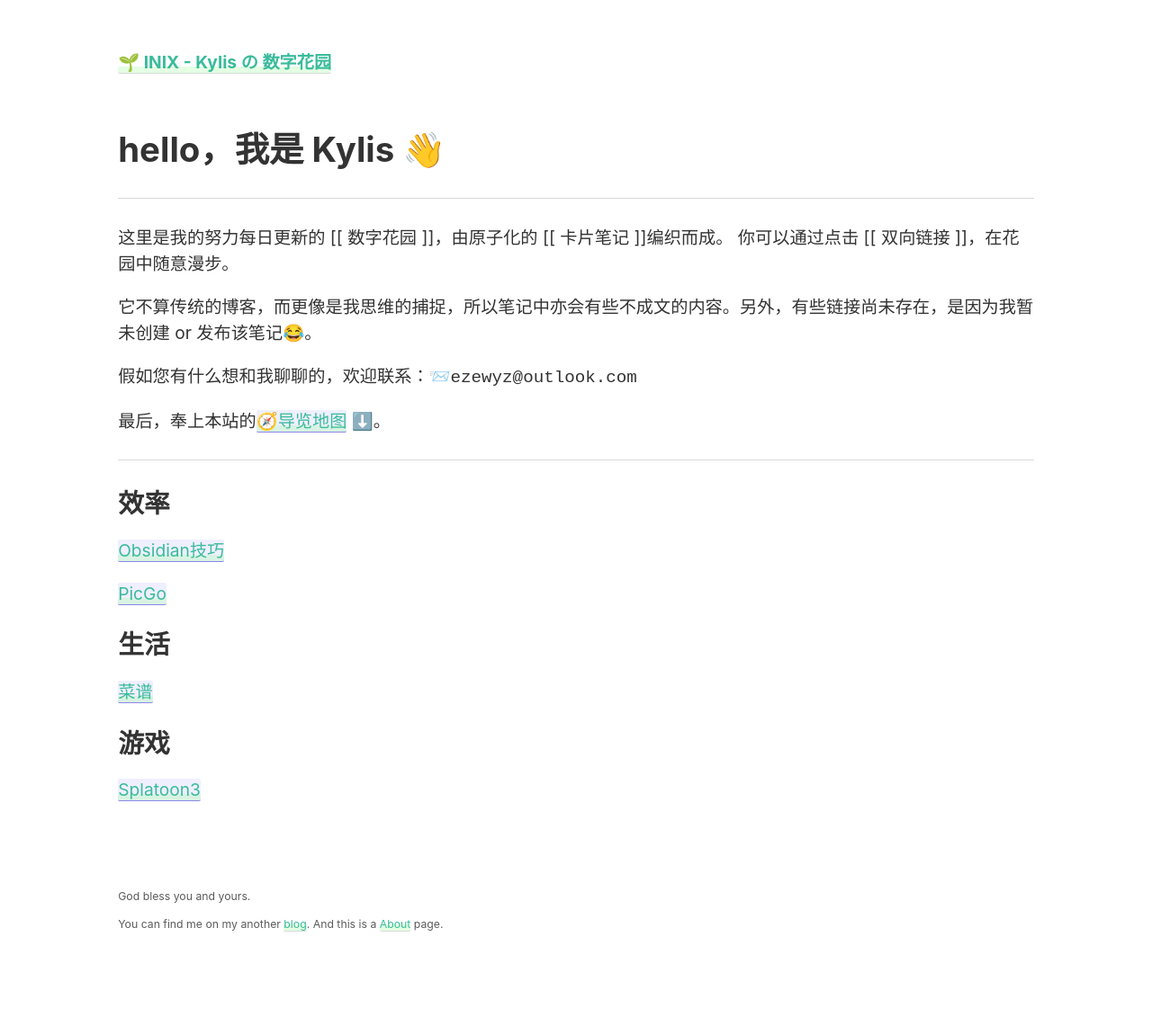
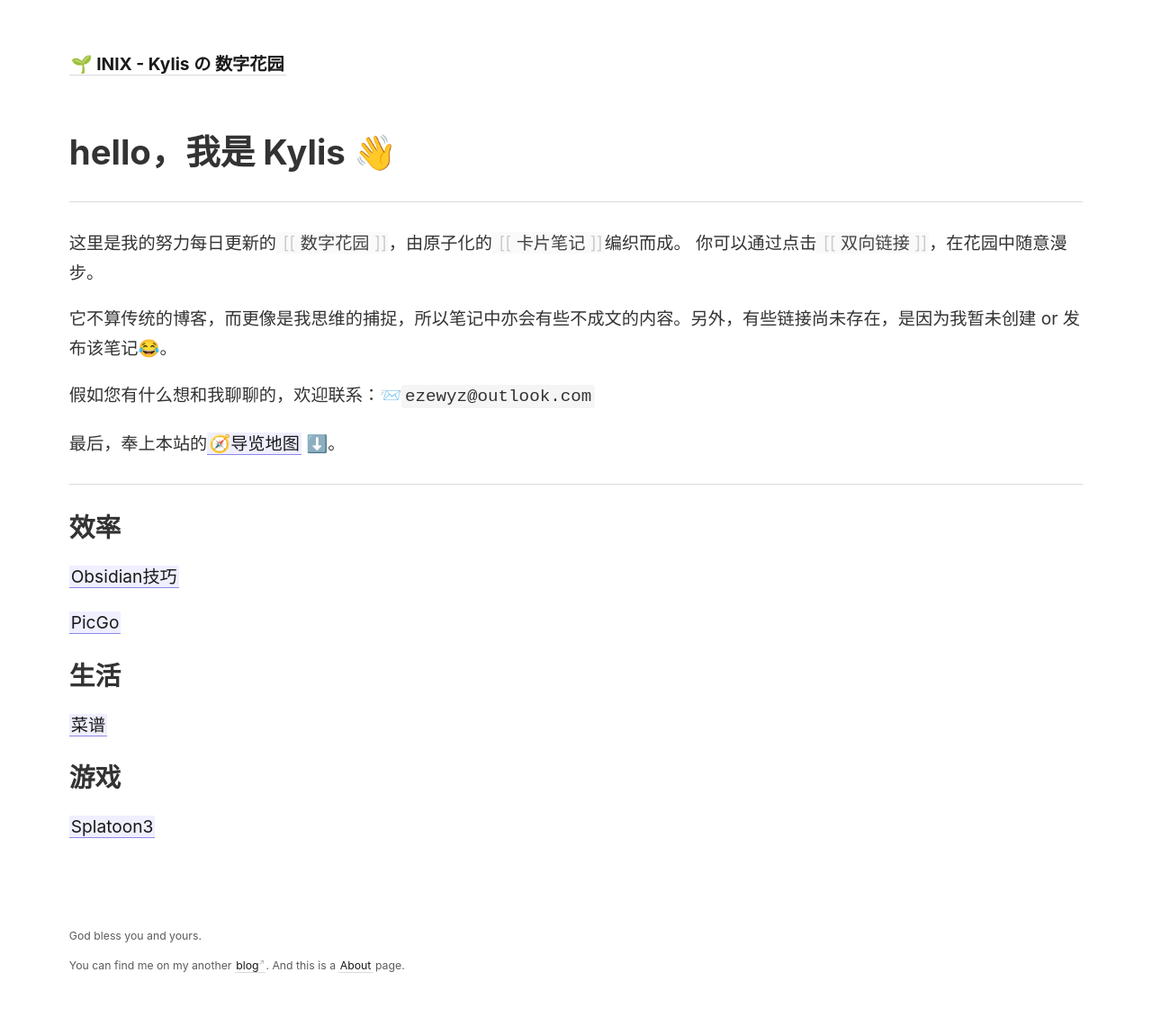
Before and after one commit to kylisss/dg, a Jekyll site: the page built from _pages/index.md, in a window 1280 px wide. Shown: the whole page at 90% size. Built offline with Jekyll 4.4.1, drawn with Linux system fonts in a browser that asks for light colours; before the commit the page ends 1104 px from its top, so only the background shows below that.

Commit message:
Update _style.scss

```diff
--- a/_sass/_style.scss
+++ b/_sass/_style.scss
@@ -1,9 +1,8 @@
-$color-primary: hsl(165°, 53%, 48%);
-$color-link-hover: hsl(163°, 87%, 72%);
+$color-primary: hsl(0, 0%, 10%);
 $color-text: hsl(0, 0%, 20%);
 $color-subtext: hsl(0, 0%, 30%);
 $color-border: hsl(0, 0%, 85%);
-$color-box-background: hsl(202°, 33%, 95%);
+$color-box-background: mix($color-primary, white, 4%);
 $border-radius: 4px;
 $font-family: -apple-system, BlinkMacSystemFont, Segoe UI, Helvetica, Arial,
   sans-serif, Apple Color Emoji, Segoe UI Emoji, Segoe UI Symbol;
@@ -12,12 +11,12 @@ body {
   box-sizing: content-box;
   font-family: $font-family;
   margin: 0 auto;
-  line-height: 1.5;
+  line-height: 1.7;
   padding: 4vh 6vw;
   overflow-x: hidden;
   color: $color-text;
   font-size: 1rem;
-  max-width: 53em;
+  max-width: 63em;
 
   @media (min-width: 820px) {
     font-size: 1.2rem;
@@ -28,6 +27,8 @@ time {
   display: block;
   color: $color-subtext;
   margin: 0.5em 0 1em;
+  font-weight: 200;
+  font-size: 80%;
 }
 
 footer {
@@ -77,33 +78,36 @@ h6 {
 }
 
 a {
+  transition: background 300ms;
+  padding: 0 0.1em;
   text-decoration: none;
-  box-shadow: inset 0 -7px 0 rgba(147,255,145,.25);
-  transition: all .1s ease-in;
   border-bottom: 1px solid $color-border;
   color: $color-primary;
-  border-radius: 2px;
   &:hover {
-    // color: black !important;
-    box-shadow: inset 0 -24px 0 rgba(147,255,145,.25);
+    color: black !important;
+    background: #fffaf1;
+  }
+  &:after {
+    position: relative;
+    top: -0.5em;
+    font-size: 0.7em;
+    content: "↗";
+    color: #aaaaaa;
+  }
+  &.internal-link:after,
+  &.footnote:after,
+  &.reversefootnote:after {
+    content: "";
   }
 }
 
 *:focus {
-  background: #eff4f7 !important;
+  background: #ffe8bc !important;
   color: black !important;
 }
 
 nav {
   margin: 1em 0 3em;
-}
-
-ul {
-  padding-left: 50px;
-}
-
-li {
-  padding-bottom: 15px;
 }
 
 #notes-entry-container {
@@ -125,79 +129,20 @@ li {
   border-radius: $border-radius;
 }
 
-.row {
-  display: flex;
+code {
+  background: #f5f5f5;
+  padding: 0.1em 0.2em;
+  border-radius: 4px;
 }
 
-.column {
-  flex: 50%;
-  text-align:center;
+.invalid-link {
+  color: #444444;
+  cursor: help;
+  background: #fafafa;
+  padding: 0 0.1em;
 }
 
-@media (prefers-color-scheme: dark) {
-
-  $night-mode-bg: #282a36;
-  $night-mode-fg: #f8f8f2;
-
-  body {
-    background-color: #282a36;
-    color: $night-mode-fg;
-
-    h1,
-    h2,
-    h3,
-    h4,
-    h5,
-    h6 {
-      color: $night-mode-fg;
-    }
-
-    .backlink-box {
-      background: darken($night-mode-bg, 5)
-    }
-
-    time {
-    display: block;
-    color: $night-mode-fg;
-    margin: 0.5em 0 1em;
-    }
-
-    blockquote {
-    background: darken($night-mode-bg, 5);
-    }
-
-    .masthead,
-    .post,
-    hr {
-      border-color: hsla(0, 100%, 100%, 0.15);
-    }
-
-    $link-color: rgb(171, 184, 219);
-    .entry a,
-    a {
-      color: $link-color;
-      box-shadow: inset 0 -7px 0 rgba(178,192,232,.25);
-    }
-
-    a:hover {
-      color: lighten($link-color, 25);
-      box-shadow: inset 0 -24px 0 rgba(178,192,232,.25);
-    }
-
-    .wrapper-footer {
-      background-color: $night-mode-bg;
-    }
-
-    .highlight {
-      background-color: #202020;
-      border: 1px solid #000;
-    }
-
-    nav a,
-    .site-description {
-      color: #abb7db;
-    }
-  }
-
-
+.invalid-link-brackets {
+  color: #ccc;
+  cursor: help;
 }
```
